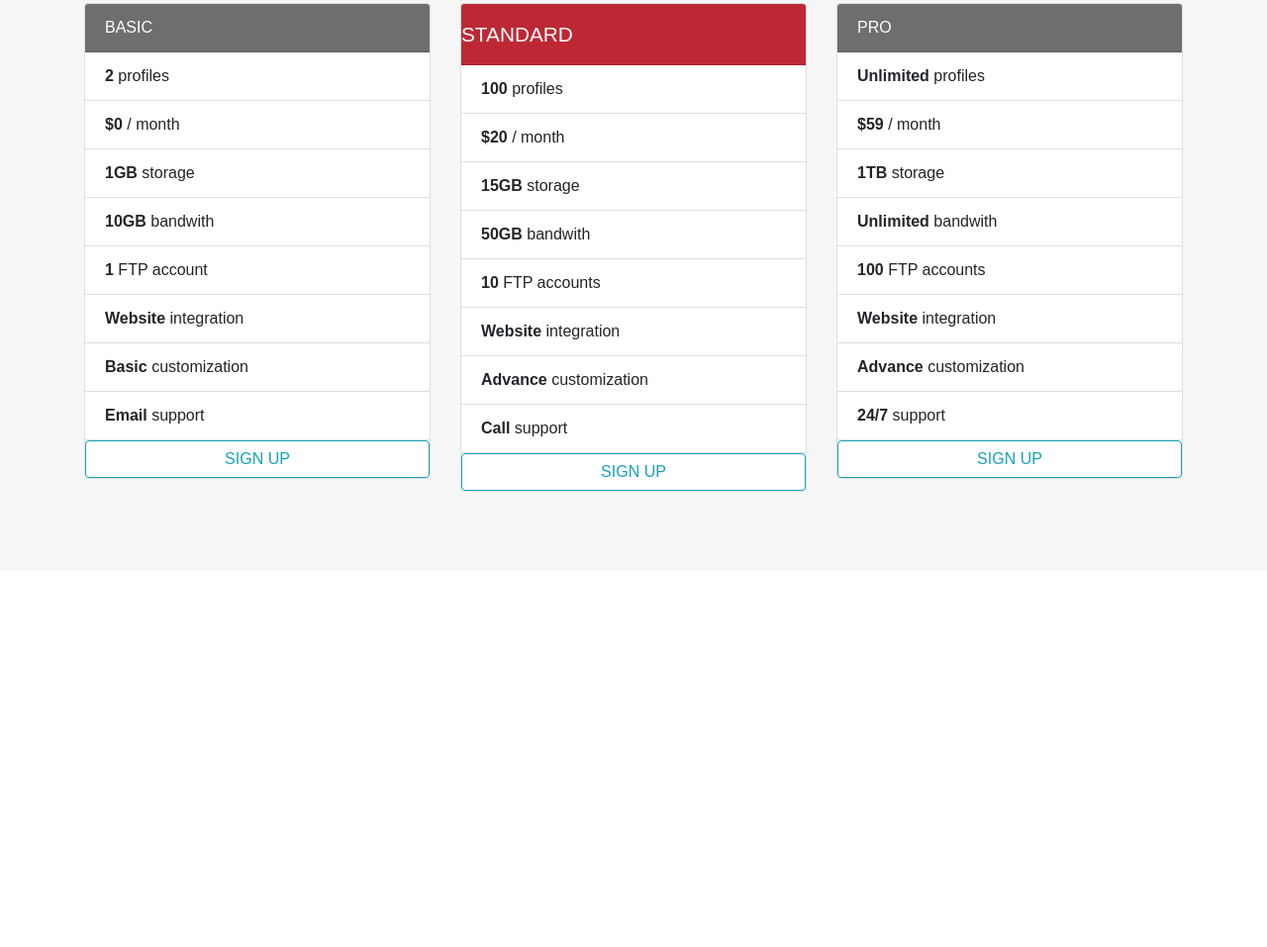
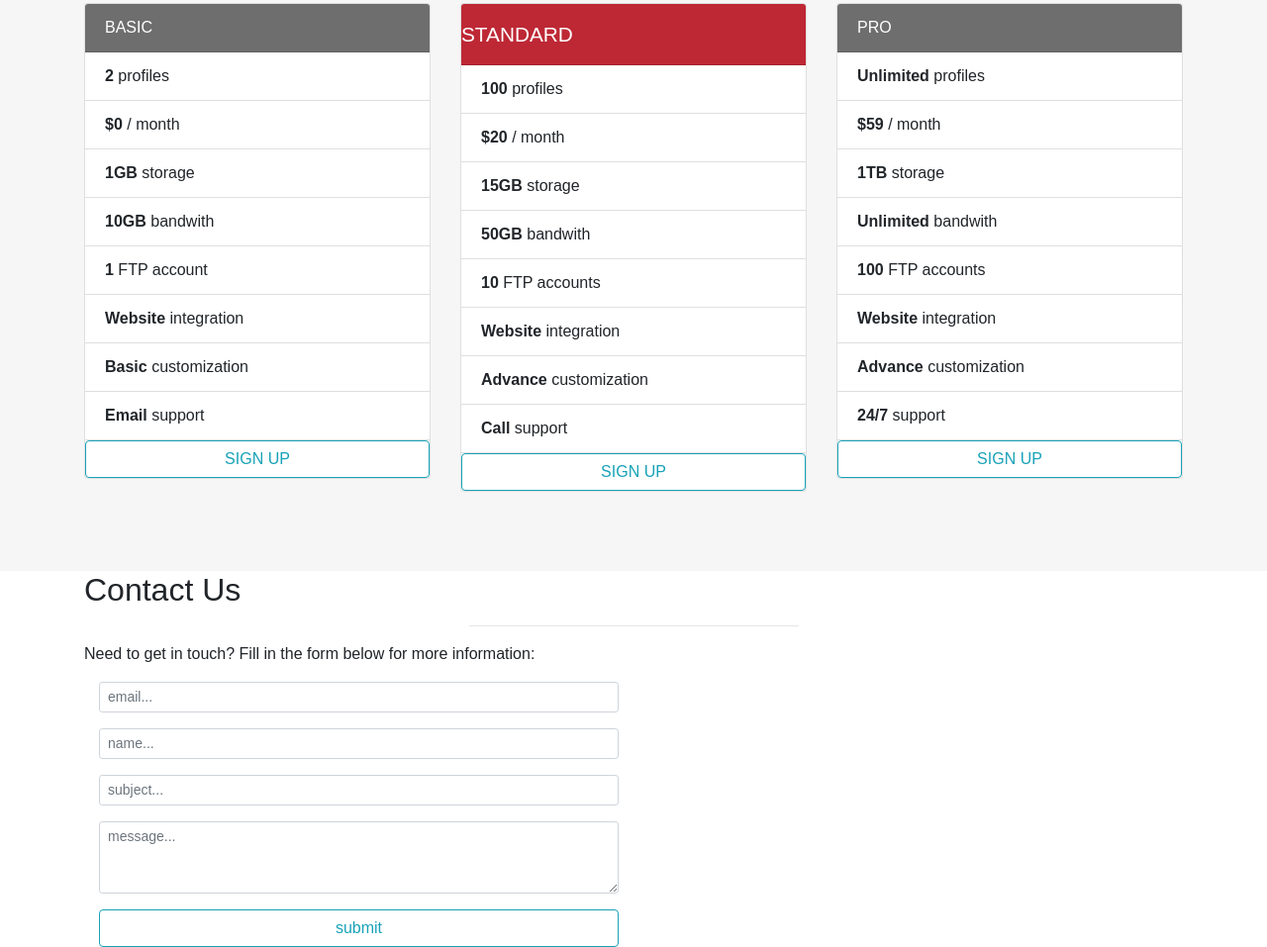
Before and after one commit to simotae14/XLTaeEletronics, a plain HTML site: page index.html in a window 1280 px wide. Shown: the part 3777-4734 px from the top of the page at 99% size. Before the commit the page ends 4354 px from the top, so only its background shows below. Drawn offline with nearby package versions, Linux system fonts and the light colour scheme.

Commit message:
Coding our contact section
struttura html della form di contatto

```diff
--- a/index.html
+++ b/index.html
@@ -468,6 +468,45 @@
     </section>
     <!-- END PRICING -->
 
+    <!-- CONTACT -->
+    <section id="contact">
+      <div class="container text-xs-center">
+        <div class="row">
+          <div class="col-md-12">
+            <h2>Contact Us</h2>
+            <hr width="30%">
+            <p>
+              Need to get in touch? Fill in the form below for more information:
+            </p>
+          </div>
+        </div>
+        <div class="row">
+          <div class="col-md-12">
+            <form>
+              <div class="col-md-6">
+                <fieldset class="form-group">
+                  <input type="email" class="form-control form-control-sm" id="email" placeholder="email...">
+                </fieldset>
+                <fieldset class="form-group">
+                  <input type="text" class="form-control form-control-sm" id="name" placeholder="name...">
+                </fieldset>
+                <fieldset class="form-group">
+                  <input type="text" class="form-control form-control-sm" id="subject" placeholder="subject...">
+                </fieldset>
+              </div>
+              <div class="col-md-6">
+                <fieldset class="form-group">
+                  <textarea class="form-control form-control-sm" id="message" placeholder="message..." rows="3"></textarea>
+                </fieldset>
+                <button type="submit" class="btn btn-outline-info btn-block">submit</button>
+              </div>
+            </form>
+          </div>
+        </div>
+      </div>
+    </section>
+    <!-- END CONTACT -->
+
 
     <!-- jQuery first, then Tether, then Bootstrap JS. -->
     <script src="https://ajax.googleapis.com/ajax/libs/jquery/3.1.1/jquery.min.js" integrity="sha384-3ceskX3iaEnIogmQchP8opvBy3Mi7Ce34nWjpBIwVTHfGYWQS9jwHDVRnpKKHJg7" crossorigin="anonymous"></script>
```
